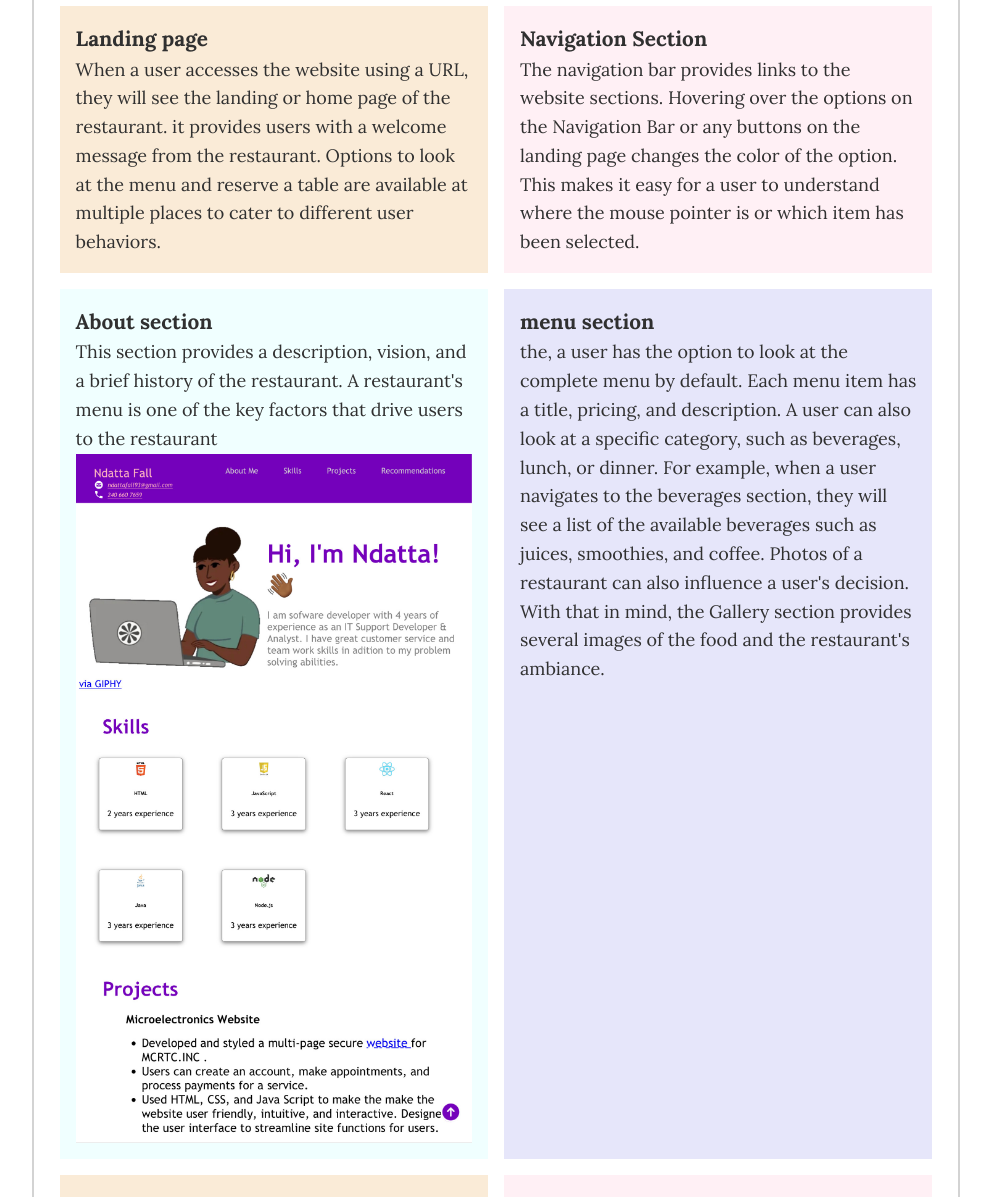
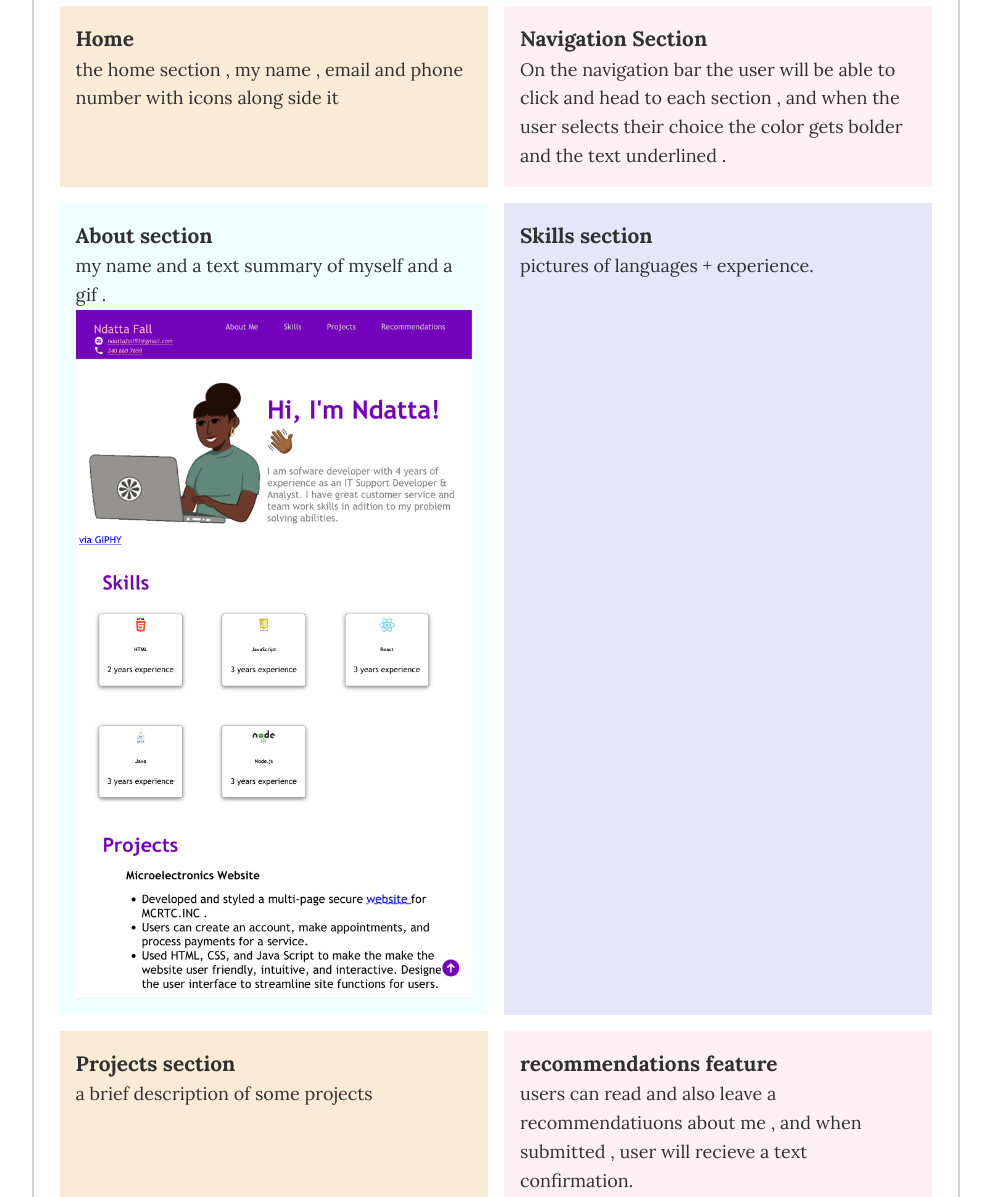
Before and after one commit to ndattaF/my-portfolio, a website built with Vite: page portfolio-item3.html in a window 1280 px wide. Shown: the part 583-1780 px from the top of the page, without its empty margins (144-1135 px from the left). Built offline with nearby package versions, Linux system fonts and the light colour scheme.

Commit message:
Update portfolio-item3.html

```diff
--- a/portfolio-item3.html
+++ b/portfolio-item3.html
@@ -47,58 +47,35 @@
 	<h2>Website Functionalities</h2>
 	<dl>
 		<div>
-			<dt>Landing page</dt>
-			<dd>When a user accesses the
-		            website using a URL, they will see the landing or home
-		            page of the restaurant. it provides users with a welcome message from the restaurant.  Options to look at the menu and reserve a table
-		            are available at multiple places to cater
-		            to different user behaviors.</dd>
+			<dt>Home</dt>
+			<dd>the home section , my name , email and phone number with icons along side it </dd>
 		</div>
 		<div>
 			<dt>Navigation Section</dt>
-			<dd>The navigation bar provides links to the website sections. Hovering over the options
-		            on the Navigation Bar or any buttons on the landing page changes the color of the option. This makes it easy for a
-		            user to understand where the mouse pointer is or which
-		            item has been selected.</dd>
+			<dd> On the navigation bar the user will be able to click and head to each section
+				, and when the user selects their choice the color gets bolder and
+				the text underlined .</dd>
 		</div>
 		<div>
 			<dt> About section</dt>
-			<dd>This section provides a description, vision, and a brief history of the restaurant. A restaurant's menu is one of the key factors that drive users to the restaurant
+			<dd>my name and a text summary of myself and a gif .
 				 <img src="img/IMG_6030.jpg" alt="" class="pdetails" width: "800px">
 			</dd>
 		</div>
 		<div>
-			<dt>menu section</dt>
-			<dd>the, a user has the option to look at the complete menu by default. Each menu item has a title, pricing, and description. A user can also look at
-            a specific category, such as beverages, lunch, or dinner. For example, when a user navigates to the beverages section,
-            they will see a list of the available beverages such as juices, smoothies, and coffee. Photos of a restaurant can also influence a user's decision. With that in mind, the
-            Gallery section provides several images of the food
-            and the restaurant's ambiance.</dd>
+			<dt>Skills section</dt>
+			<dd>pictures of languages  + experience.</dd>
 		</div>
 		<div>
-			<dt>Contact Us section </dt>
-			<dd>The Contact Us section provides details such as
-		            location map address, open hours, and phone number. Users can also use
-		            the form to clarify any questions or to
-		            provide feedback.</dd>
+			<dt>Projects section </dt>
+			<dd> a brief description of some projects </dd>
 		</div>
 		<div>
-			<dt>book a table feature</dt>
-			<dd>   the book a table feature
-		            enables a user to book on a specified date and time for a specified
-		            number of guests. The user just needs to complete the form details and click
-		            the "Book a Table" button.</dd>
+			<dt>recommendations feature</dt>
+			<dd> users can read and also leave a  recommendatiuons about me ,
+				and when submitted , user will recieve a text confirmation.</dd>
 		</div>
-		<div>
-			<dt>footer </dt>
-			<dd>The website also has a
-		            footer section which provides social media links for the restaurant and
-		            links to the Home, About Us, and Contact Us pages</dd>
-		</div>
-		<div>
-			<dt>responsiveness</dt>
-			<dd>the website is also responsive. For example, notice how the page layouts adjust on a mobile device.</dd>
-		</div>
+
 	</dl>
 </article>
 		<a href="https://github.com/ndattaF?tab=repositories" class="btn" > click me to view source code via my github repositories </a>
```
